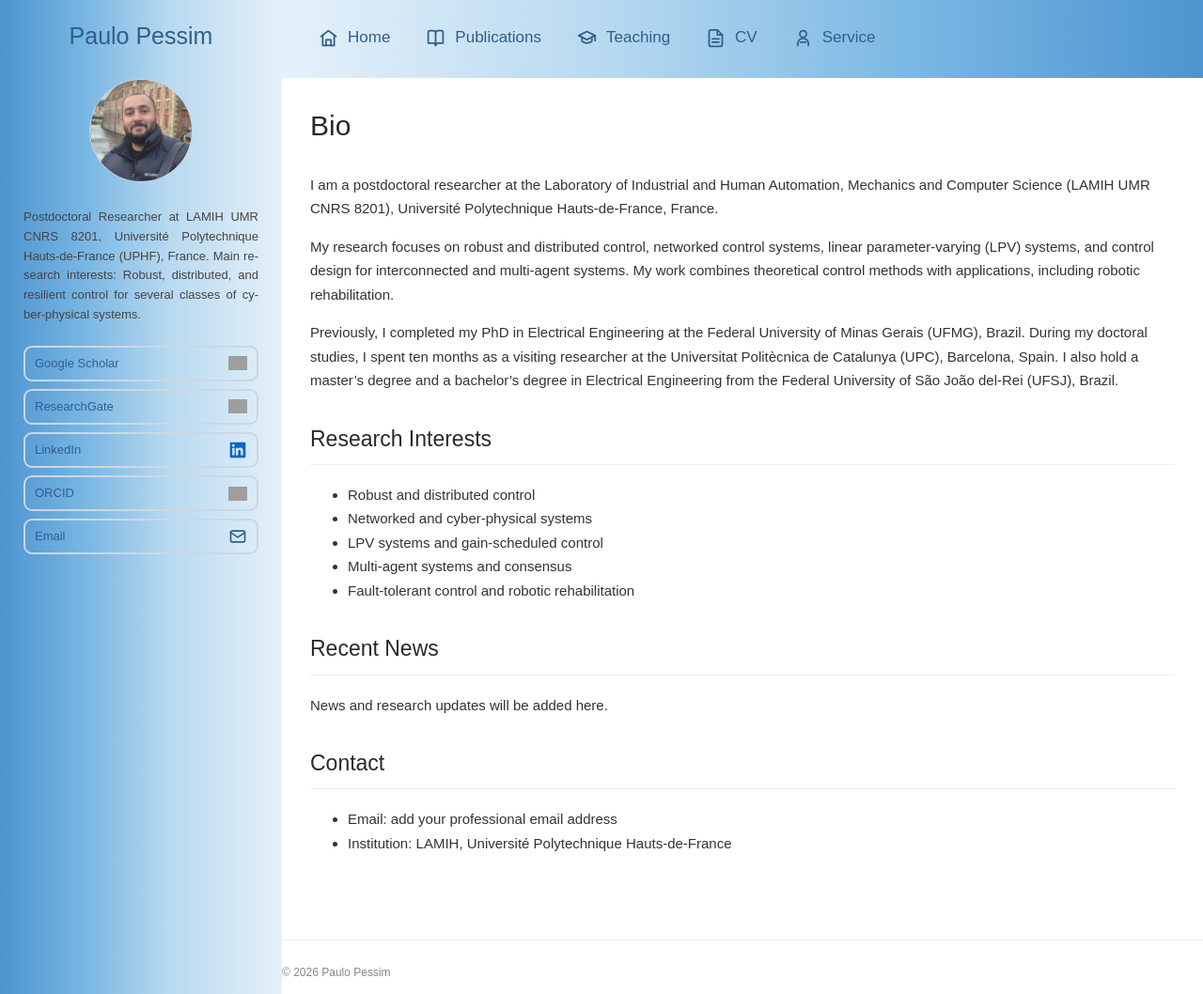
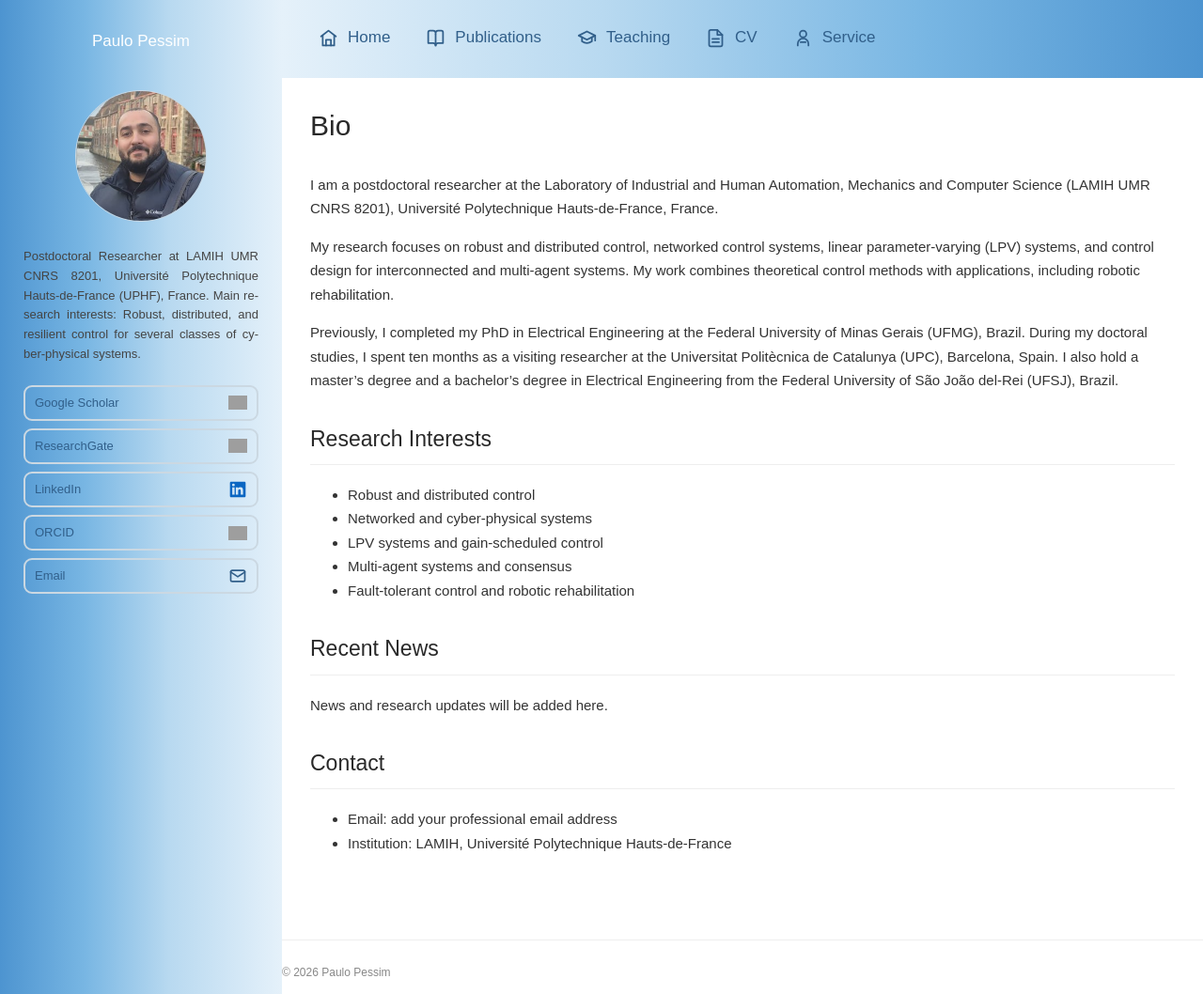
Before and after one commit to ppessim/ppessim.github.io, a Jekyll site: the page built from index.md, in a window 1280 px wide and 1058 px high. Shown: the whole window at 94% size. Built offline with Jekyll 4.4.1, drawn with Linux system fonts in a browser that asks for light colours; grey boxes are pictures that could not be loaded.

Commit message:
Update style.css

```diff
--- a/assets/css/style.css
+++ b/assets/css/style.css
@@ -69,10 +69,10 @@ body {
   align-items: center;
   justify-content: center;
   width: 100%;
-  height: 76px;
-  box-sizing: border-box;
+  height: 88px;
   margin: 0 0 10px;
-  color: #315f8a;
+  padding: 0;
+  color: #fff;
   font-size: 17px;
   font-weight: 500;
   line-height: 1.2;
@@ -90,8 +90,8 @@ body {
 
 .profile-photo {
   display: block;
-  width: 110px;
-  height: 110px;
+  width: 140px;
+  height: 140px;
   margin: 0 auto 15px;
   border-radius: 50%;
   object-fit: cover;
@@ -100,8 +100,8 @@ body {
 
 .sidebar h1 {
   margin: 0 0 8px;
-  font-size: 25px;
-  line-height: 1.3;
+  font-size: 17px;
+  line-height: 1.2;
 }
 
 .profile-description {
@@ -259,7 +259,6 @@ footer {
   font-size: 12px;
 }
 
-}
 
 /* Responsive layout */
 
```
